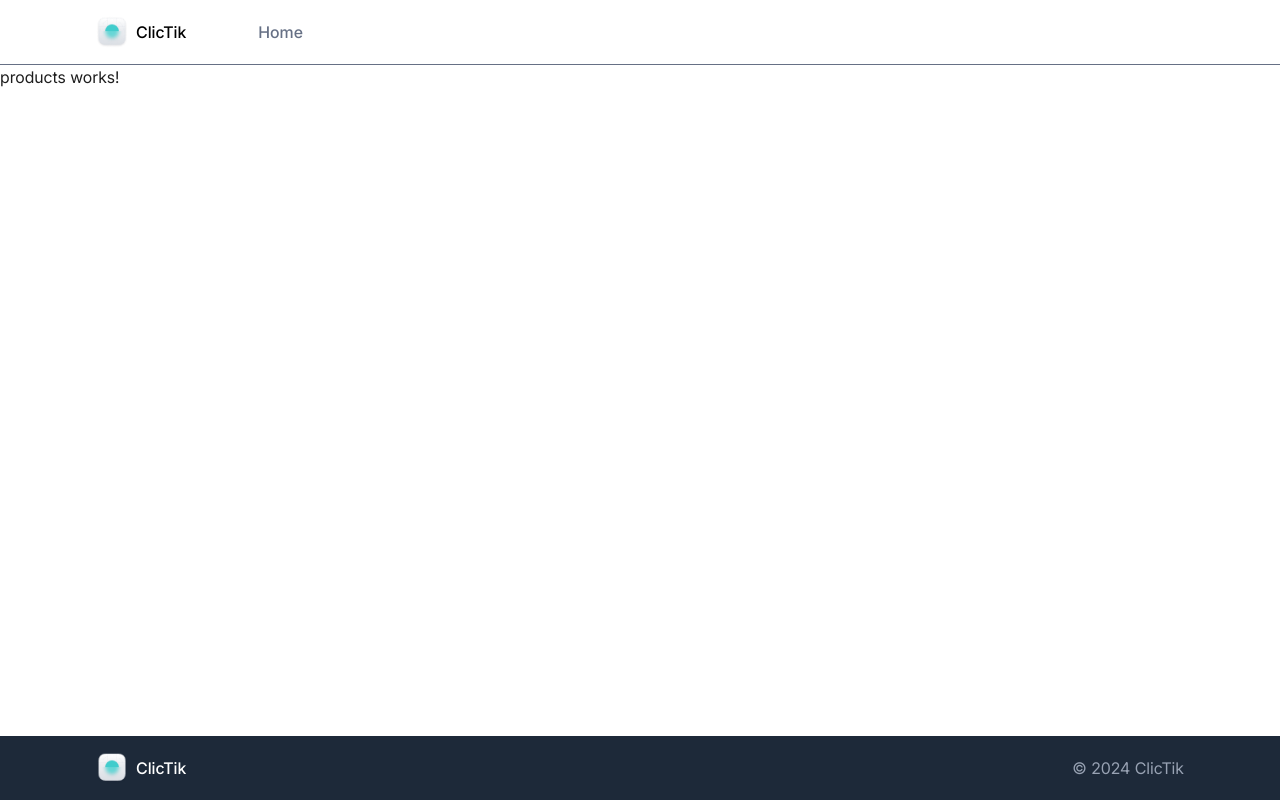
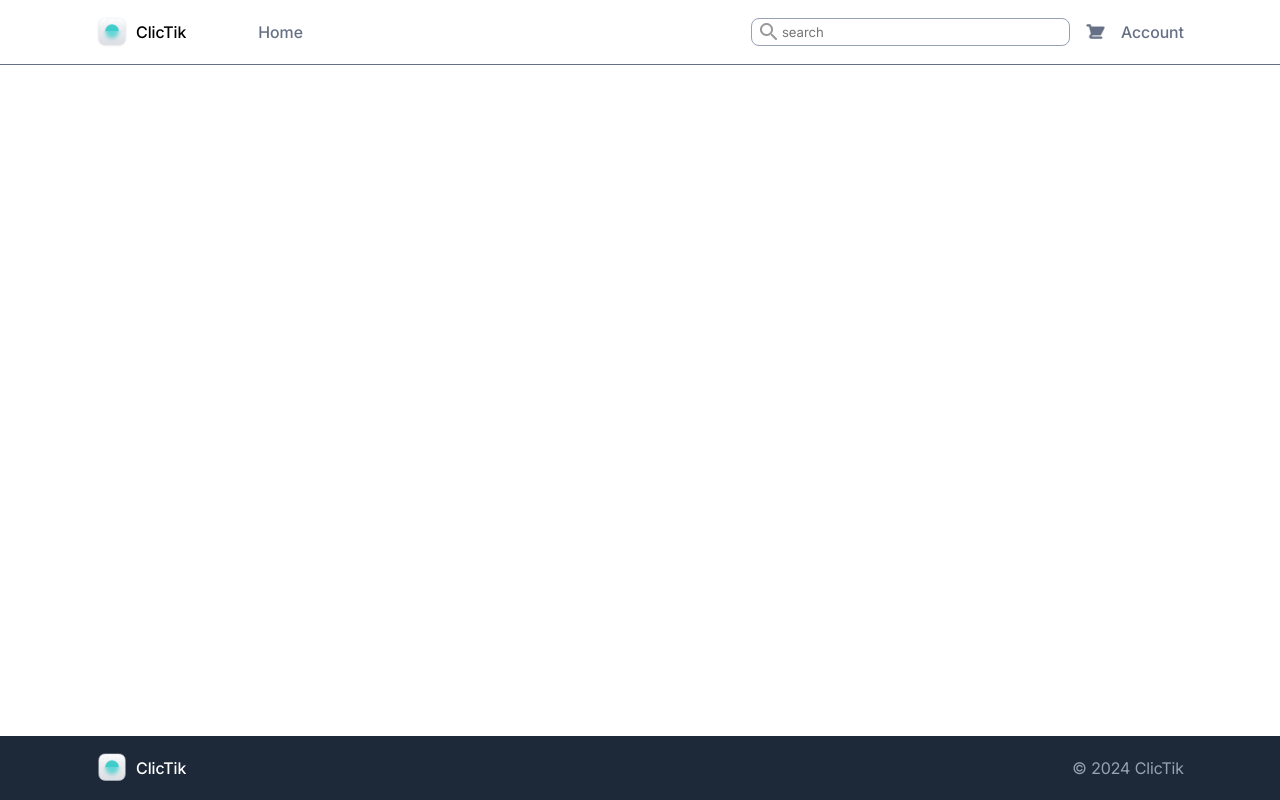
Before and after one commit to EsmailElturky/Click-Tik, an Angular app: page /products in a window 1280 px wide. Built offline with nearby package versions, Linux system fonts and the light colour scheme.

Commit message:
adding ui of the header injected teplate of products page

```diff
--- a/src/app/modules/products/pages/products/products.component.html
+++ b/src/app/modules/products/pages/products/products.component.html
@@ -1 +1,20 @@
-<p>products works!</p>
+<div class="products">
+
+</div>
+<ng-template #headerTemplate>
+    <div class="products-menu">
+        <app-input-text
+                [type]="'text'"
+                [placeholder]="'search'"
+                [inputCustomClass]="'with-icon'"
+        ></app-input-text>
+        <div class="cart">
+            <div class="image">
+                <img src="assets/images/cart.png" alt="logo" />
+                <div *ngIf="count" class="count">count</div>
+            </div>
+            <p>Account</p>
+        </div>
+    </div>
+
+</ng-template>
--- a/src/app/modules/products/pages/products/products.component.scss
+++ b/src/app/modules/products/pages/products/products.component.scss
@@ -0,0 +1,58 @@
+@import "app";
+.products-menu {
+  display: flex;
+  justify-content: space-between;
+  align-items: center;
+  gap: 1rem;
+  flex-wrap: wrap;
+  .cart {
+    display: flex;
+    gap: 1rem;
+    .image {
+      position: relative;
+      img {
+        width: 19px;
+        height: 15px;
+        margin-top: 4px;
+      }
+      .count {
+        text-align: center;
+        width: 16px;
+        height: 16px;
+        font-size: 10px;
+        border: 2px solid $white;
+        border-radius: 8px;
+        background-color: $green-light;
+        position: absolute;
+        top: -4px;
+        left: 10px;
+      }
+    }
+    p {
+      font-family: $inter-medium;
+      font-size: 16px;
+      color: $gray-light;
+    }
+  }
+  //use ng deep overWrite the styles of the input-text component
+  ::ng-deep app-input-text {
+    .input-text {
+      input {
+        margin: unset;
+        padding: 5px 10px;
+        width: 60vw;
+      }
+      @include small-screen {
+        input {
+          width: 319px;
+        }
+      }
+      .placeholder {
+        color: $gray;
+        font-family: $inter-medium;
+        line-height: 14px;
+        font-size: 14px;
+      }
+    }
+  }
+}
--- a/src/app/modules/products/pages/products/products.component.ts
+++ b/src/app/modules/products/pages/products/products.component.ts
@@ -1,10 +1,28 @@
-import { Component } from '@angular/core';
+import {
+  AfterViewInit,
+  Component,
+  OnInit,
+  TemplateRef,
+  ViewChild,
+} from '@angular/core';
+import { FormControl } from '@angular/forms';
 
 @Component({
   selector: 'app-products',
   templateUrl: './products.component.html',
-  styleUrl: './products.component.scss'
+  styleUrl: './products.component.scss',
 })
-export class ProductsComponent {
+export class ProductsComponent implements OnInit, AfterViewInit {
+  // A reference to the header template.
+  @ViewChild('headerTemplate') headerTemplate!: TemplateRef<any>;
+  templateToPass!: TemplateRef<any>;
+  count = 0;
 
+  constructor() {}
+
+  ngOnInit(): void {}
+
+  ngAfterViewInit() {
+    this.templateToPass = this.headerTemplate;
+  }
 }
--- a/src/app/modules/products/products.module.ts
+++ b/src/app/modules/products/products.module.ts
@@ -2,9 +2,10 @@ import { NgModule } from '@angular/core';
 import { CommonModule } from '@angular/common';
 import { ProductsComponent } from './pages/products/products.component';
 import { ProductsRoutingModule } from './products-routing.module';
+import { SharedModule } from '../../shared/shared.module';
 
 @NgModule({
   declarations: [ProductsComponent],
-  imports: [CommonModule, ProductsRoutingModule],
+  imports: [CommonModule, ProductsRoutingModule, SharedModule],
 })
 export class ProductsModule {}
--- a/src/app/shared/components/input-text/input-text.component.html
+++ b/src/app/shared/components/input-text/input-text.component.html
@@ -4,10 +4,10 @@
            [class.disabled]="disabled" [(ngModel)]="value" autocomplete="off"
            [type]="type" [placeholder]="placeholder"
            [disabled]="disabled" (input)="detectValueChange($event.target)"
-           [class.has-error]="(formControl.touched || formControl.dirty) && !formControl.valid">
+           [class.has-error]="(formControl?.touched || formControl?.dirty) && !formControl.valid">
 </div>
 
-<div *ngIf="(formControl.touched || formControl.dirty) && !formControl.valid" class="invalid">
+<div *ngIf="(formControl?.touched || formControl?.dirty)  && !formControl.valid" class="invalid">
     <div *ngIf="formControl.errors['required']">{{errorMessages[formControlName]?.required}}</div>
     <div *ngIf="formControl.errors['minlength']">{{errorMessages[formControlName]?.minlength}}</div>
     <div *ngIf="formControl.errors['maxlength']">{{errorMessages[formControlName]?.maxlength}}</div>
--- a/src/app/shared/components/input-text/input-text.component.scss
+++ b/src/app/shared/components/input-text/input-text.component.scss
@@ -3,6 +3,7 @@
   width: 100%;
   display: flex;
   flex-direction: column;
+  position: relative;
   input {
     width: 100%;
     background-color: $white;
@@ -20,7 +21,20 @@
     &.has-error {
       border: 1px solid $error;
     }
+    &.with-icon {
+      background-image: url('/assets/images/search-icon.png');
+      background-repeat: no-repeat;
+      background-position: 8px center; /* Adjusted for vertical centering */
+      text-indent: 20px;
+    }
+    &.with-icon:focus{
+      background-image:none;
+      text-indent: unset;
+    }
   }
+
+
+
 }
 label {
   font-family: $inter-medium;
--- a/src/app/shared/components/input-text/input-text.component.ts
+++ b/src/app/shared/components/input-text/input-text.component.ts
@@ -35,7 +35,9 @@ export class InputTextComponent implements OnInit, ControlValueAccessor {
   constructor() {}
 
   ngOnInit(): void {
-    this.formControlName = this.getFormControlName(this.formControl);
+    if (this.formControl) {
+      this.formControlName = this.getFormControlName(this.formControl);
+    }
   }
 
   /* Get Form Control Name From Form Group */
--- a/src/assets/styles/layout.scss
+++ b/src/assets/styles/layout.scss
@@ -54,7 +54,7 @@ body {
       justify-content: space-between;
       align-items: center;
       padding: 1rem 6rem;
-
+      flex-wrap: wrap;
       .menu {
         img {
           width: 32px;
```
Also changed, not shown: src/assets/images/cart.png (added), src/assets/images/search-icon.png (added).
